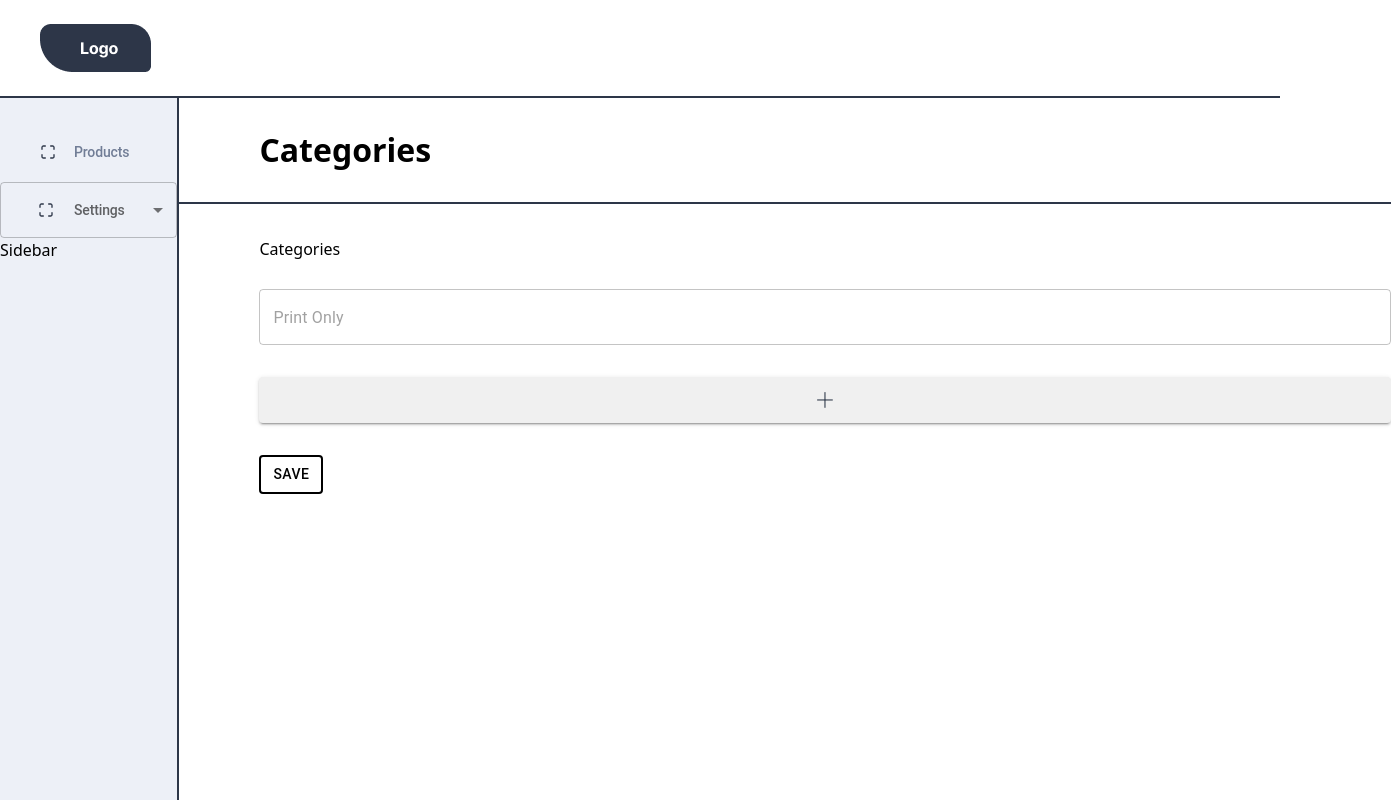
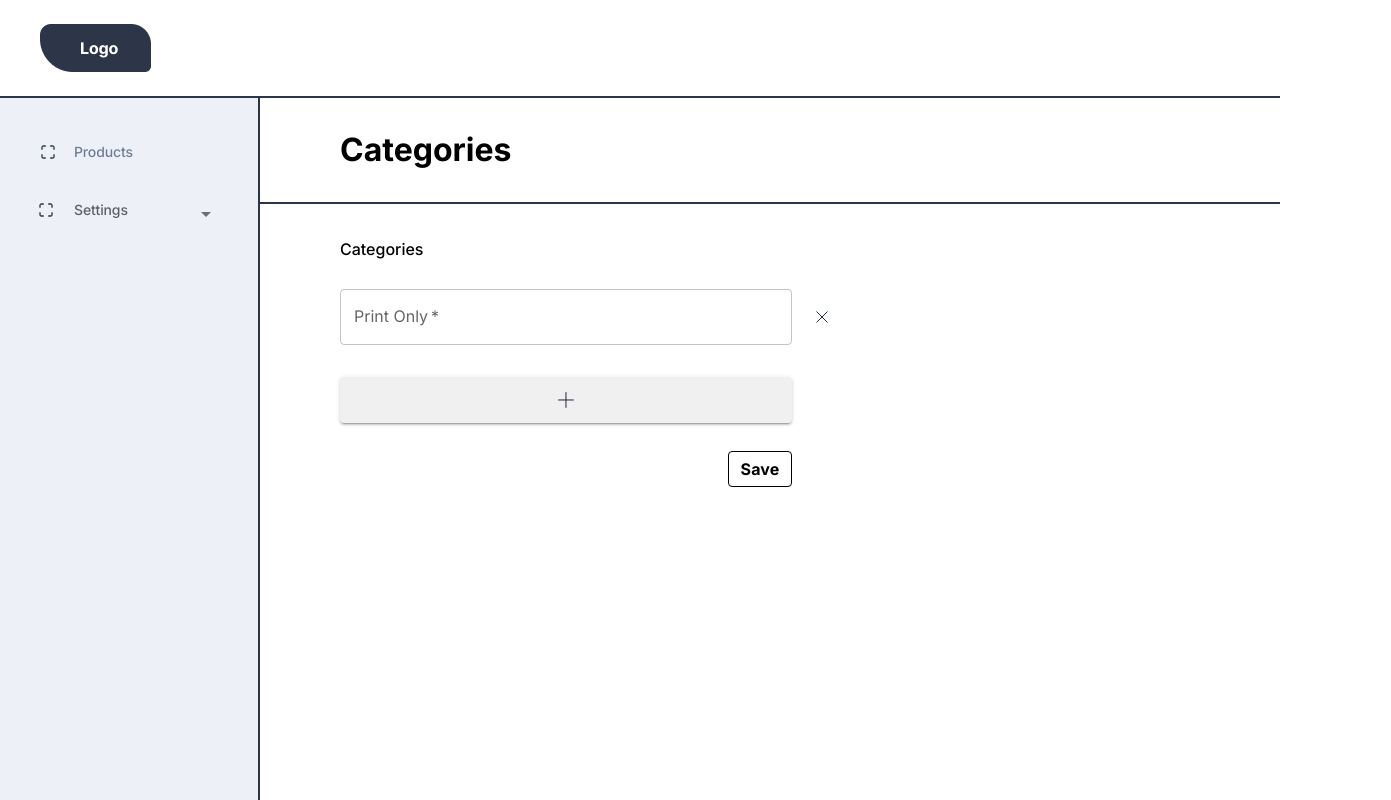
Before and after one commit to QuratUlAin-AlphaSquad/PrototypeDevelopment, a React (Vite) app: page / in a window 1280 px wide. Shown: the top 800 px of the page, 1391 px wide, since content can reach past the window. Built offline with nearby package versions, Linux system fonts and the light colour scheme.

Commit message:
Prototype Development UI almost completed

```diff
--- a/index.html
+++ b/index.html
@@ -4,6 +4,9 @@
     <meta charset="UTF-8" />
     <link rel="icon" type="image/png" href="/WF Logo Placeholder.png" />
     <meta name="viewport" content="width=device-width, initial-scale=1.0" />
+    <link rel="preconnect" href="https://fonts.googleapis.com">
+<link rel="preconnect" href="https://fonts.gstatic.com" crossorigin>
+<link href="https://fonts.googleapis.com/css2?family=Inter:wght@400;500;600;700;800;900&display=swap" rel="stylesheet">
 
     <title>Prototype Development</title>
   </head>
--- a/src/App.jsx
+++ b/src/App.jsx
@@ -1,48 +1,53 @@
 // import { useState } from 'react'
 
+import { ThemeProvider, Typography, createTheme } from "@mui/material";
 import "./App.css";
 import Content from "./components/Content";
 import Sidebar from "./components/Sidebar";
 import Header from "./components/reuseable/Header";
 import Heading from "./components/reuseable/Heading";
+// import ProductType from "./components/ProductType";
+// import ProductSize from "./components/ProductSize";
+// import SizeName from "./components/SizeName";
+
 
 function App() {
+  const theme = createTheme({
+    typography: {
+      fontFamily: ["Inter", "sans-serif"].join(","),
+    },
+  });
   // const [count, setCount] = useState(0)
 
   return (
     <>
-      <div className="container mx-auto">
+
+<div className="container mx-auto">
+
+    <ThemeProvider theme={theme}>
+      <Typography>
+
+      <div className="">
         <Header />
         <div className="flex">
           <Sidebar />
-          <div>
+          <div className="w-full">
             <Heading />
             <Content />
+            {/* <ProductType /> */}
+            {/* <ProductSize /> */}
+           {/* <SizeName /> */}
           </div>
         </div>
-        Prototype Dev
+        {/* Prototype Dev */}
       </div>
 
-      {/* <div>
-        <a href="https://vitejs.dev" target="_blank">
-          <img src={viteLogo} className="logo" alt="Vite logo" />
-        </a>
-        <a href="https://react.dev" target="_blank">
-          <img src={reactLogo} className="logo react" alt="React logo" />
-        </a>
-      </div>
-      <h1>Vite + React</h1>
-      <div className="card">
-        <button onClick={() => setCount((count) => count + 1)}>
-          count is {count}
-        </button>
-        <p>
-          Edit <code>src/App.jsx</code> and save to test HMR
-        </p>
-      </div>
-      <p className="read-the-docs">
-        Click on the Vite and React logos to learn more
-      </p> */}
+      </Typography>
+
+    </ThemeProvider>
+    </div>
+
+
     </>
   );
 }
--- a/src/components/Content.jsx
+++ b/src/components/Content.jsx
@@ -1,17 +1,24 @@
 // import React from 'react'
 
 import { Button, TextField } from "@mui/material"
-import { addNew } from "./svg"
+import { addNew, deleteSvg } from "./svg"
 
 const Content = () => {
   return (
     <>
-        <div className="pt-[37px] pl-20 flex flex-col gap-8">
+        <div className="pt-[37px] pl-20 flex flex-col gap-8 max-w-[600px] w-full">
             <p className="text-base leading-4 font-medium">Categories</p>
-            <TextField id="outlined-basic" placeholder="Print Only" />
-            <Button variant="contained" className="!bg-[#F0F0F0]">{addNew}</Button>
-            <div className="flex items-">
-            <Button variant="outlined" className="!text-black !border-black !border-2 max-w-[38px] ">Save</Button>
+<div className="flex items-center gap-3">
+            <TextField required id="outlined-basic"  label="Print Only" className="max-w-[452px] w-full"/>
+            <div className=' w-9 h-9 hover:bg-[#F0F0F0] flex items-center justify-center rounded-full'> {deleteSvg}</div>
+            </div>
+            <div className="flex flex-col gap-7">
+
+            <Button variant="contained" className="!bg-[#F0F0F0] max-w-[452px] w-full">{addNew}</Button>
+            <div  className="flex justify-end max-w-[452px]">
+            <Button variant="outlined" className="!text-black hover:!border-gray-500 !border-black  max-w-[38px] !flex !content-end !normal-case !text-base !font-bold !tracking-[0.16px]">Save</Button>
+
+              </div>
 
             </div>
         </div>
--- /dev/null
+++ b/src/components/ProductSize.jsx
@@ -0,0 +1,92 @@
+// import * as React from 'react';
+import { styled } from '@mui/material/styles';
+import Table from '@mui/material/Table';
+import TableBody from '@mui/material/TableBody';
+import TableCell, { tableCellClasses } from '@mui/material/TableCell';
+import TableContainer from '@mui/material/TableContainer';
+import TableHead from '@mui/material/TableHead';
+import TableRow from '@mui/material/TableRow';
+import Paper from '@mui/material/Paper';
+import { Button, MenuItem, Select } from '@mui/material';
+
+const StyledTableCell = styled(TableCell)(({ theme }) => ({
+  [`&.${tableCellClasses.head}`]: {
+    backgroundColor: theme.palette.common.black,
+    color: theme.palette.common.white,
+  },
+  [`&.${tableCellClasses.body}`]: {
+    fontSize: 14,
+  },
+}));
+
+const StyledTableRow = styled(TableRow)(({ theme }) => ({
+  '&:nth-of-type(odd)': {
+    backgroundColor: theme.palette.action.hover,
+  },
+  // hide last border
+  '&:last-child td, &:last-child th': {
+    border: 0,
+  },
+}));
+
+function createData(name, calories, fat, carbs, protein) {
+  return { name, calories, fat, carbs, protein };
+}
+
+const rows = [
+  createData(124124, "11 x 8.5 One sided", "..."),
+  createData(124124, "11 x 8.5 Two sided", "..."),
+  createData(124124, "6.5 x 8","..."),
+
+];
+
+export default function CustomizedTables() {
+  return (
+    <>
+     <div className='flex flex-col'>
+
+  <div className='px-16 pt-4'>
+  <div className=' flex justify-end pt-7'>
+  <Button variant="outlined" className="!text-black !border-black !normal-case !font-bold !text-base tracking-[-0.16px] hover:!border-gray-500">Add New</Button>
+
+  </div>
+  <div className='pt-4'>
+
+  <TableContainer component={Paper} className='!border-[1px] !rounded-none border-black'>
+      <Table sx={{ minWidth: 700 }} aria-label="customized table">
+        <TableHead>
+          <TableRow>
+            <StyledTableCell  className='!bg-[#D9D9D9] !text-black !font-bold'>ID</StyledTableCell>
+            <StyledTableCell align="left" className='!bg-[#D9D9D9] !text-black !font-bold'>Size Name</StyledTableCell>
+            <StyledTableCell align="right" className='!bg-[#D9D9D9] !text-black !font-bold'>Actions</StyledTableCell>
+
+          </TableRow>
+        </TableHead>
+        <TableBody>
+          {rows.map((row) => (
+            <StyledTableRow key={row.name}>
+              <StyledTableCell component="th" scope="row">
+                {row.name}
+              </StyledTableCell>
+              <StyledTableCell align="left">{row.calories}</StyledTableCell>
+              <StyledTableCell align="right">{row.fat}
+              <Select variant='standard' disableUnderline>
+                <MenuItem >Edit</MenuItem>
+                <MenuItem >Delete</MenuItem>
+
+              </Select>
+              </StyledTableCell>
+
+            </StyledTableRow>
+          ))}
+        </TableBody>
+      </Table>
+    </TableContainer>
+    </div>
+  </div>
+    </div>
+
+
+    </>
+  );
+}
--- /dev/null
+++ b/src/components/ProductType.jsx
@@ -0,0 +1,117 @@
+import * as React from 'react';
+import PropTypes from 'prop-types';
+import Tabs from '@mui/material/Tabs';
+import Tab from '@mui/material/Tab';
+import Typography from '@mui/material/Typography';
+import Box from '@mui/material/Box';
+import { Button, TextField } from '@mui/material';
+import { addNew, deleteSvg } from './svg';
+
+function TabPanel(props) {
+  const { children, value, index, ...other } = props;
+
+  return (
+    <div
+      role="tabpanel"
+      hidden={value !== index}
+      id={`vertical-tabpanel-${index}`}
+      aria-labelledby={`vertical-tab-${index}`}
+      {...other}
+    >
+      {value === index && (
+        <Box sx={{ p: 3 }}>
+          <Typography>{children}</Typography>
+        </Box>
+      )}
+    </div>
+  );
+}
+
+TabPanel.propTypes = {
+  children: PropTypes.node,
+  index: PropTypes.number.isRequired,
+  value: PropTypes.number.isRequired,
+};
+
+function a11yProps(index) {
+  return {
+    id: `vertical-tab-${index}`,
+    'aria-controls': `vertical-tabpanel-${index}`,
+  };
+}
+
+export default function VerticalTabs() {
+  const [value, setValue] = React.useState(0);
+
+  const handleChange = (event, newValue) => {
+    setValue(newValue);
+  };
+
+  return (
+    <>
+    <div className="pt-9 pl-20 ">
+        <div  className="pt-9 pl-20">
+        <p className="text-base leading-4 font-medium ">Product type per category</p>
+
+
+
+  <div className='mt-5 border-2 max-w-[759px]'>
+  <Box
+      sx={{ flexGrow: 1, bgcolor: 'background.paper', display: 'flex', height: 224 }}
+    >
+      <Tabs
+        orientation="vertical"
+        variant="scrollable"
+        value={value}
+        onChange={handleChange}
+        aria-label="Vertical tabs example"
+        sx={{ borderRight: 1, borderColor: 'divider' }}
+      >
+        <Tab label="Print Only" className='hover:!bg-[#D9D9D9] '{...a11yProps(0)} />
+        <Tab label="Print and Mail"  className='hover:!bg-[#D9D9D9] ' {...a11yProps(1)} />
+        <Tab label="Item Three"  className='hover:!bg-[#D9D9D9] ' {...a11yProps(2)} />
+
+
+      </Tabs>
+      <TabPanel value={value} index={0}>
+        {/* Item One */}
+        <div className='flex flex-col gap-5 pl-10 '>
+        <div className='flex items-center gap-3 '>
+        <TextField required id="outlined-basic" label="Postcards" className=' w-[452px]'/>
+       <div className=' w-9 h-9 hover:bg-[#F0F0F0] flex items-center justify-center rounded-full'> {deleteSvg}</div>
+        </div>
+            <Button variant="contained" className="!bg-[#F0F0F0] w-[450px]">{addNew}</Button>
+        </div>
+      </TabPanel>
+      <TabPanel value={value} index={1}>
+      <div className='flex flex-col gap-5 pl-10 '>
+        <div className='flex items-center gap-3 '>
+        <TextField required label="Postcards" id="outlined-basic" className=' w-[452px]'/>
+       <div className=' w-9 h-9 hover:bg-[#F0F0F0] flex items-center justify-center rounded-full'> {deleteSvg}</div>
+        </div>
+            <Button variant="contained" className="!bg-[#F0F0F0] w-[450px]">{addNew}</Button>
+        </div>
+      </TabPanel>
+      <TabPanel value={value} index={2} >
+        <div className='flex flex-col gap-5 pl-10'>
+        <div className='flex items-center gap-3 '>
+        <TextField required label="Postcards" id="outlined-basic" placeholder="Postcards" className=' w-[452px]'/>
+       <div className=' w-9 h-9 hover:bg-[#F0F0F0] flex items-center justify-center rounded-full'> {deleteSvg}</div>
+        </div>
+            <Button variant="contained" className="!bg-[#F0F0F0] w-[450px]">{addNew}</Button>
+        </div>
+      </TabPanel>
+
+    </Box>
+
+  </div>
+  <div className=' flex justify-end pt-7'>
+  <Button variant="outlined" className="!text-black hover:!border-gray-500 !border-black !normal-case !text-base !font-bold !tracking-[0.16px]">Save</Button>
+
+  </div>
+
+    </div>
+    </div>
+    </>
+  );
+}
--- a/src/components/Sidebar.jsx
+++ b/src/components/Sidebar.jsx
@@ -1,49 +1,54 @@
 // import React from 'react'
 
-import { Button, FormControl, InputLabel, Select } from "@mui/material"
-import { sideBarIcon } from "./svg"
-import MenuItem from '@mui/material/MenuItem';
+import { Button, FormControl, InputLabel, Select } from "@mui/material";
+import { sideBarIcon } from "./svg";
+import MenuItem from "@mui/material/MenuItem";
 // import Heading from "./reuseable/Heading";
-
 
 const Sidebar = () => {
   return (
-
     <>
-        <div className="border-r-2 border-[#2D3648] w-[260px] h-[884px] bg-[#EDF0F7] pt-6">
+    <div className="h-full">
+      <div className="border-r-2 border-[#2D3648] w-[260px] min-h-[984px] h-full bg-[#EDF0F7] pt-6">
         <div className="flex items-center px-10 py-3 gap-2.5">
           {sideBarIcon}
-           <Button variant="text" className="!normal-case !text-sm !leading-6 !tracking-[-0.14px] !text-[#717D96]">Products</Button>
-{/* <Dropdown /> */}
 
-
+          <Button
+            variant="text"
+            className="!normal-case !text-sm !leading-6 !tracking-[-0.14px] !text-[#717D96]"
+          >
+            Products
+          </Button>
         </div>
 
+<div className="pr-10">
         <FormControl fullWidth>
+          <InputLabel
 
-<InputLabel className="!flex !items-center !gap-5 !px-6 !normal-case !text-sm !leading-6 !tracking-[-0.14px] hover:!text-black !font-medium"> {sideBarIcon}Settings</InputLabel>
+            className="!flex !items-center !gap-5 !px-6 !normal-case !text-sm !leading-6 !tracking-[-0.14px] hover:!text-black !font-medium"
+          >
+            {" "}
+            {sideBarIcon}Settings
+          </InputLabel>
 
-<Select
-          labelId="demo-simple-select-label"
-          id="demo-simple-select"
+          <Select  variant="standard" disableUnderline className="hover:bg-[#E2E7F0]"
+          // labelId="demo-simple-select-label"
+          // id="demo-simple-select"
           //   value={age}
-          label="Age"
+          // label="Age"
           //   onChange={handleChange}
           >
             <MenuItem value={10}>Categories</MenuItem>
             <MenuItem value={20}>Product Type</MenuItem>
             <MenuItem value={30}>Product Size</MenuItem>
             <MenuItem value={30}>Attributes</MenuItem>
-          {/* <MenuItem value={30}>Thirty</MenuItem> */}
-
           </Select>
         </FormControl>
-            Sidebar
       </div>
+      </div>
+      </div>
+    </>
+  );
+};
 
-
-    </>
-  )
-}
-
-export default Sidebar
+export default Sidebar;
--- /dev/null
+++ b/src/components/SizeName.jsx
@@ -0,0 +1,21 @@
+// import React from 'react'
+
+import { Button, TextField } from "@mui/material"
+
+const SizeName = () => {
+  return (
+    <>
+        <div className="pt-9 pl-10 max-w-[452px] w-full">
+           <p className="text-base leading-4 font-medium"> Size Name</p>
+           <TextField placeholder="11 x 8.5 One sided " className="max-w-[452px] w-full !pt-6"></TextField>
+           <div className="flex justify-end gap-3 pt-7">
+           <Button variant="outlined" className="!normal-case !text-black !text-base !font-bold hover:!border-gray-500 !border-black">Cancel</Button>
+            <Button variant="outlined" className="!normal-case !text-black !text-base !font-bold hover:!border-gray-500 !border-black">Save</Button>
+           </div>
+            </div>
+
+    </>
+  )
+}
+
+export default SizeName
--- a/src/components/reuseable/Header.jsx
+++ b/src/components/reuseable/Header.jsx
@@ -3,7 +3,7 @@ import logo from '/src/assets/WF Logo Placeholder.png'
 
 const Header = () => {
   return (
-    <div className=" px-10 py-6 border-b-2  border-[#2D3648] ;
+    <div className=" px-10 py-6 border-b-2  border-[#2D3648] w-[ 1512px ];
       ">
     {/* <p>Top Bar</p> */}
     <img src={logo}></img>
--- a/src/components/reuseable/Heading.jsx
+++ b/src/components/reuseable/Heading.jsx
@@ -4,7 +4,7 @@ const Heading = () => {
   return (
     <div>
 
-        <p className="text-[32px] font-bold leading-10 px-20 py-8 border-b-2 border-[#2D3648] w-[1212px]">Categories</p>
+        <p className="text-[32px] font-bold leading-10 px-20 py-8 border-b-2 border-[#2D3648] ">Categories</p>
     </div>
   )
 }
--- a/src/components/svg.jsx
+++ b/src/components/svg.jsx
@@ -9,3 +9,8 @@ export const addNew = <svg xmlns="http://www.w3.org/2000/svg" width="34" height=
 <path d="M16.9705 24.3951V9.5459" stroke="#1E293B" strokeLinecap="round" strokeLinejoin="round"/>
 <path d="M24.3951 16.9705H9.54584" stroke="#1E293B" strokeLinecap="round" strokeLinejoin="round"/>
 </svg>
+
+export const deleteSvg = <svg width="24" height="24" viewBox="0 0 24 24" fill="none" xmlns="http://www.w3.org/2000/svg">
+<path d="M17.25 17.25L6.75 6.75" stroke="#1E293B" strokeLinecap="round" strokeLinejoin="round"/>
+<path d="M17.25 6.75L6.75 17.25" stroke="#1E293B" strokeLinecap="round" strokeLinejoin="round"/>
+</svg>
```
Lines whose indentation alone changed are shown as unchanged.
